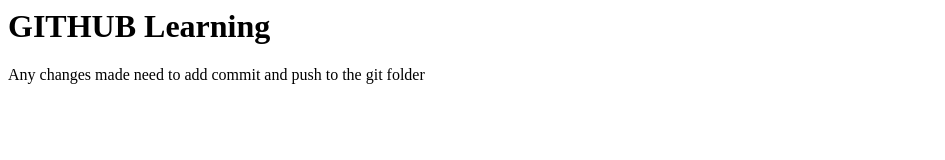
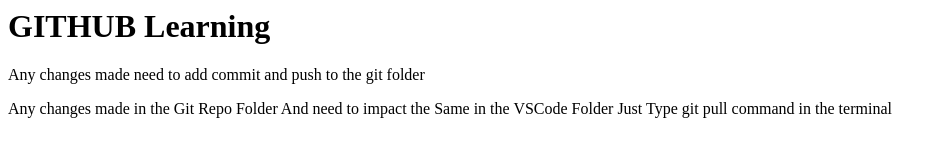
Before and after one commit to dkalki-19/DVKrepo1, a plain HTML site: page index.html in a window 1280 px wide. Shown: the whole page, without its empty margins (0-945 px from the left). Drawn offline with Linux system fonts and the light colour scheme.

Commit message:
Update index.html

```diff
--- a/index.html
+++ b/index.html
@@ -1,2 +1,3 @@
 <h1>GITHUB Learning</h1>
 <p>Any changes made need to add commit and push to the git folder</p>
+<span>Any changes made in the Git Repo Folder And need to impact the Same in the VSCode Folder Just Type git pull command in the terminal </span>
```
